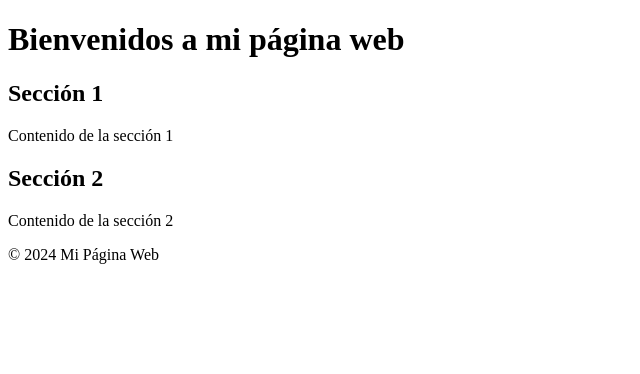
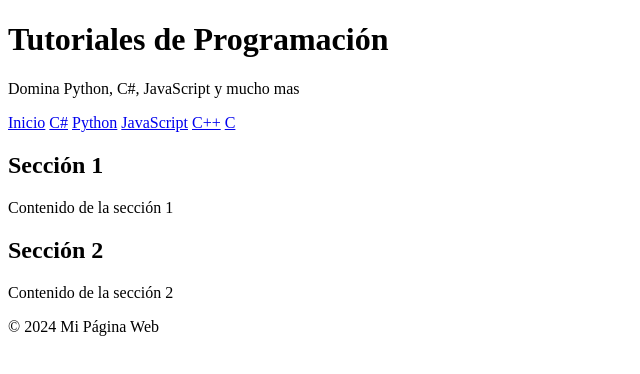
Before and after one commit to bryan2173/Proyecto-Final-Manejo-de-Software-, a plain HTML site: page index.html in a window 1280 px wide. Shown: the whole page, without its empty margins (0-640 px from the left). Drawn offline with Linux system fonts and the light colour scheme.

Commit message:
Titulos y etiquetas del header

```diff
--- a/index.html
+++ b/index.html
@@ -5,13 +5,25 @@
     <meta charset="UTF-8">
     <meta name="viewport" content="width=device-width, initial-scale=1.0">
     <meta http-equiv="X-UA-Compatible" content="ie=edge">
-    <title>Proyecto Manejo de Software</title>
+    <title>Tutoriales de Programación</title>
+    <link rel="preconnect" href="https://fonts.googleapis.com">
+    <link rel="stylesheet" href="styles.css">
+    <link href="https://fonts.googleapis.com/css2?family=Roboto:wght@400;500;700&display=swap" rel="stylesheet">
 </head>
 <body>
 
     <header>
-        <h1>Bienvenidos a mi página web</h1>
+        <h1>Tutoriales de Programación</h1>
+        <p>Domina Python, C#, JavaScript y mucho mas</p>
     </header>
+
+    <nav>
+        <a href="#inicio">Inicio</a>
+        <a href="#C#">C#</a>
+        <a href="#Python">Python</a>
+        <a href="#javascript">JavaScript</a>
+        <a href="#C++">C++</a>
+        <a href="#C">C</a>
 
     <main>
         <section>
```
